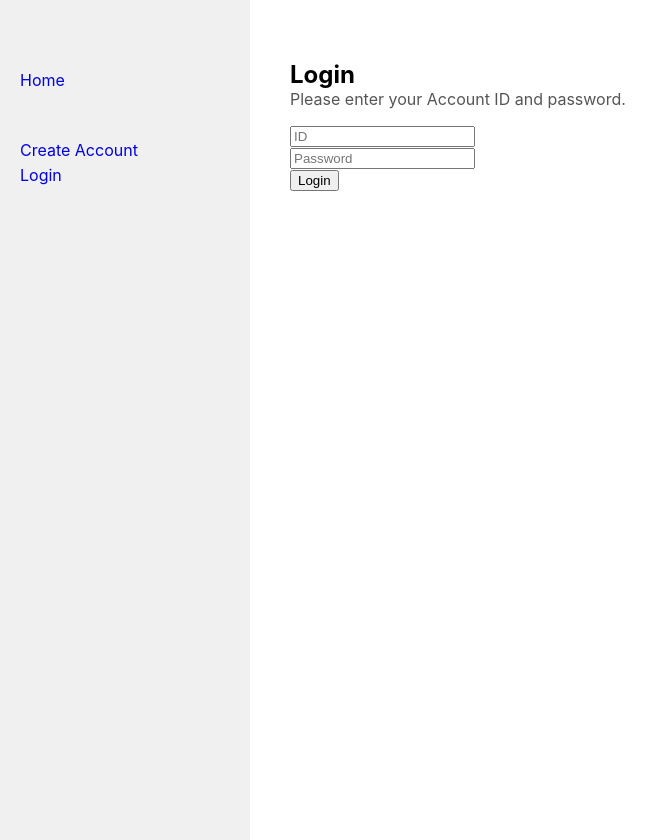
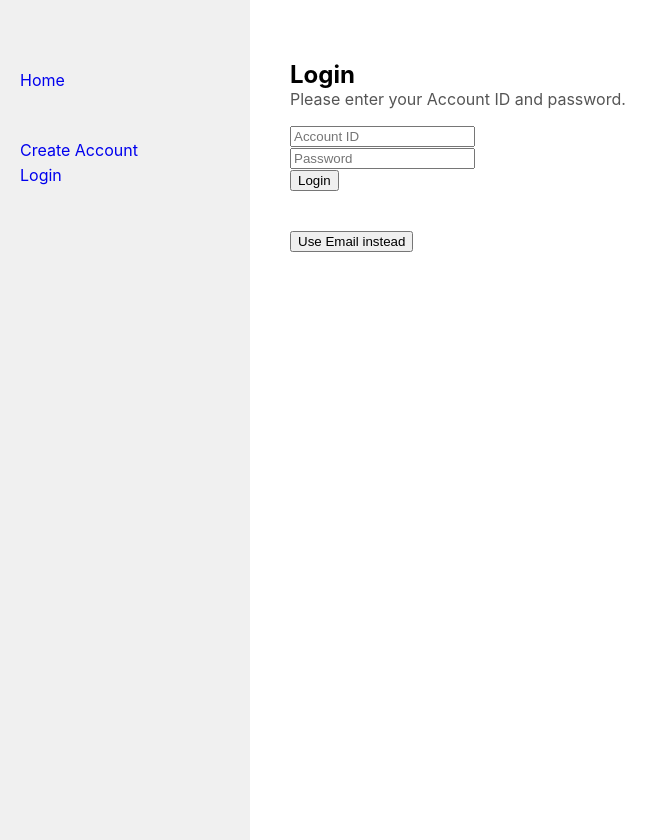
Before and after one commit to Desmond4343x/banking-app, a React (Create React App) app in the folder frontend/: page /login in a window 1280 px wide. Shown: the whole page, without its empty margins (0-662 px from the left). Built offline with nearby package versions, Linux system fonts and the light colour scheme.

Commit message:
email login functionality

```diff
--- a/frontend/src/CreateAccount.js
+++ b/frontend/src/CreateAccount.js
@@ -42,7 +42,11 @@ const CreateAccount = () => {
     } catch (err) {
       console.error(err);
       setIsError(true);
-      setMessage('Error creating account. Please check your input or try again later.');
+      if (err.response && err.response.data) {
+        setMessage(err.response.data);
+      } else {
+        setMessage('Error creating account. Please check your input or try again later.');
+      }
     }
   };
 
--- a/frontend/src/Login.js
+++ b/frontend/src/Login.js
@@ -3,28 +3,39 @@ import axios from "axios";
 import { useNavigate } from "react-router-dom";
 
 const Login = ({ setIsLoggedIn }) => {
-  const [id, setId] = useState("");
+  const [idOrEmail, setIdOrEmail] = useState("");
   const [password, setPassword] = useState("");
   const [message, setMessage] = useState("");
   const [isError, setIsError] = useState(false);
+  const [useEmailLogin, setUseEmailLogin] = useState(false);
   const navigate = useNavigate();
+
+  const isValidEmail = (email) => {
+    return /^\S+@\S+\.\S+$/.test(email);
+  };
 
   const handleLogin = async (e) => {
     e.preventDefault();
     setMessage("");
 
-    if (id.trim() === "" || password.trim() === "") {
+    if (idOrEmail.trim() === "" || password.trim() === "") {
       setIsError(true);
-      setMessage("Both ID and password are required.");
+      setMessage("Both fields are required.");
+      return;
+    }
+
+    if (useEmailLogin && !isValidEmail(idOrEmail.trim())) {
+      setIsError(true);
+      setMessage("Please enter a valid email address.");
       return;
     }
 
     try {
-      const response = await axios.post("http://localhost:8080/bank/login", {
-        id,
-        password,
-      });
+      const payload = useEmailLogin
+        ? { email: idOrEmail.toLowerCase().trim(), password }
+        : { id: idOrEmail.trim(), password };
 
+      const response = await axios.post("http://localhost:8080/bank/login", payload);
       const token = response.data.token;
       localStorage.setItem("token", token);
 
@@ -34,37 +45,68 @@ const Login = ({ setIsLoggedIn }) => {
       navigate("/userinfo");
     } catch (error) {
       console.error("Login failed:", error);
+
       setIsError(true);
+
+      if (error.response && error.response.data && error.response.data.detail) {
+        setMessage(error.response.data.detail);
+      } else {
         setMessage("Invalid credentials. Please try again.");
+      }
     }
   };
 
   return (
-    <div style={{ padding: '20px' }}>
-      <h2 style={{ marginBottom: '0' }}>Login</h2>
-      <p style={{ marginTop: '0', fontSize: '16px', color: '#555' }}>
-        Please enter your Account ID and password.
+  <div style={{ padding: "20px" }}>
+    <h2 style={{ marginBottom: "0" }}>Login</h2>
+    <p style={{ marginTop: "0", fontSize: "16px", color: "#555" }}>
+      Please enter your {useEmailLogin ? "Email" : "Account ID"} and password.
     </p>
     <form onSubmit={handleLogin}>
       <input
-          type="text"
-          placeholder="ID"
-          value={id}
-          onChange={(e) => setId(e.target.value)}
-        /><br />
+        type={useEmailLogin ? "email" : "text"}
+        placeholder={useEmailLogin ? "Email" : "Account ID"}
+        value={idOrEmail}
+        onChange={(e) => {
+          if (useEmailLogin) {
+            setIdOrEmail(e.target.value);
+          } else {
+            // allow digits only for Account ID
+            const onlyNums = e.target.value.replace(/\D/g, "");
+            setIdOrEmail(onlyNums);
+          }
+        }}
+      />
+      <br />
       <input
         type="password"
         placeholder="Password"
         value={password}
         onChange={(e) => setPassword(e.target.value)}
-        /><br />
+      />
+      <br />
       <button type="submit">Login</button>
+      <br />
+      <button
+        type="button"
+        style={{
+          marginTop: "40px",
+          cursor: "pointer",
+        }}
+        onClick={() => {
+          setUseEmailLogin((prev) => !prev);
+          setIdOrEmail("");
+          setMessage("");
+        }}
+      >
+        {useEmailLogin ? "Use Account ID instead" : "Use Email instead"}
+      </button>
       {message && (
         <p
           style={{
-              color: isError ? 'red' : 'green',
-              marginTop: '10px',
-              fontSize: '14px'
+            color: isError ? "red" : "green",
+            marginTop: "10px",
+            fontSize: "14px",
           }}
         >
           {message}
```
Lines whose indentation alone changed are shown as unchanged.
